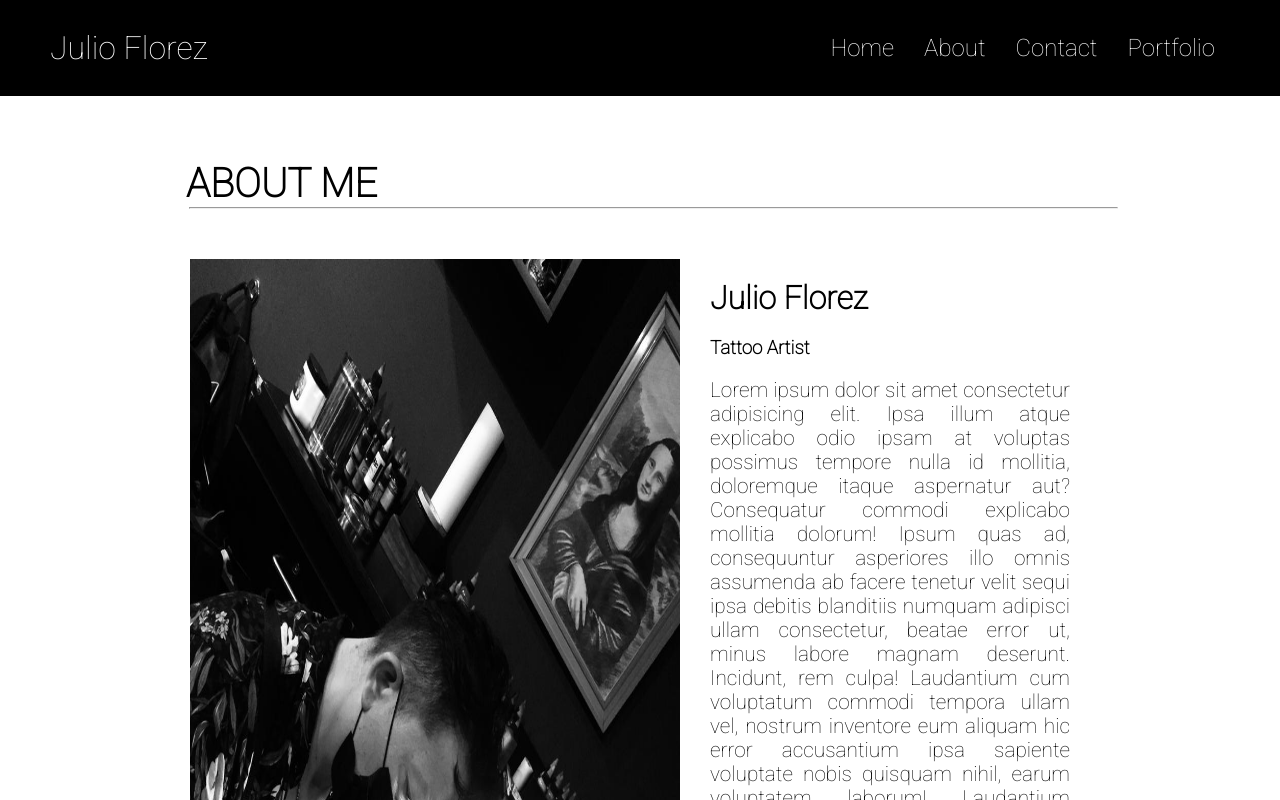
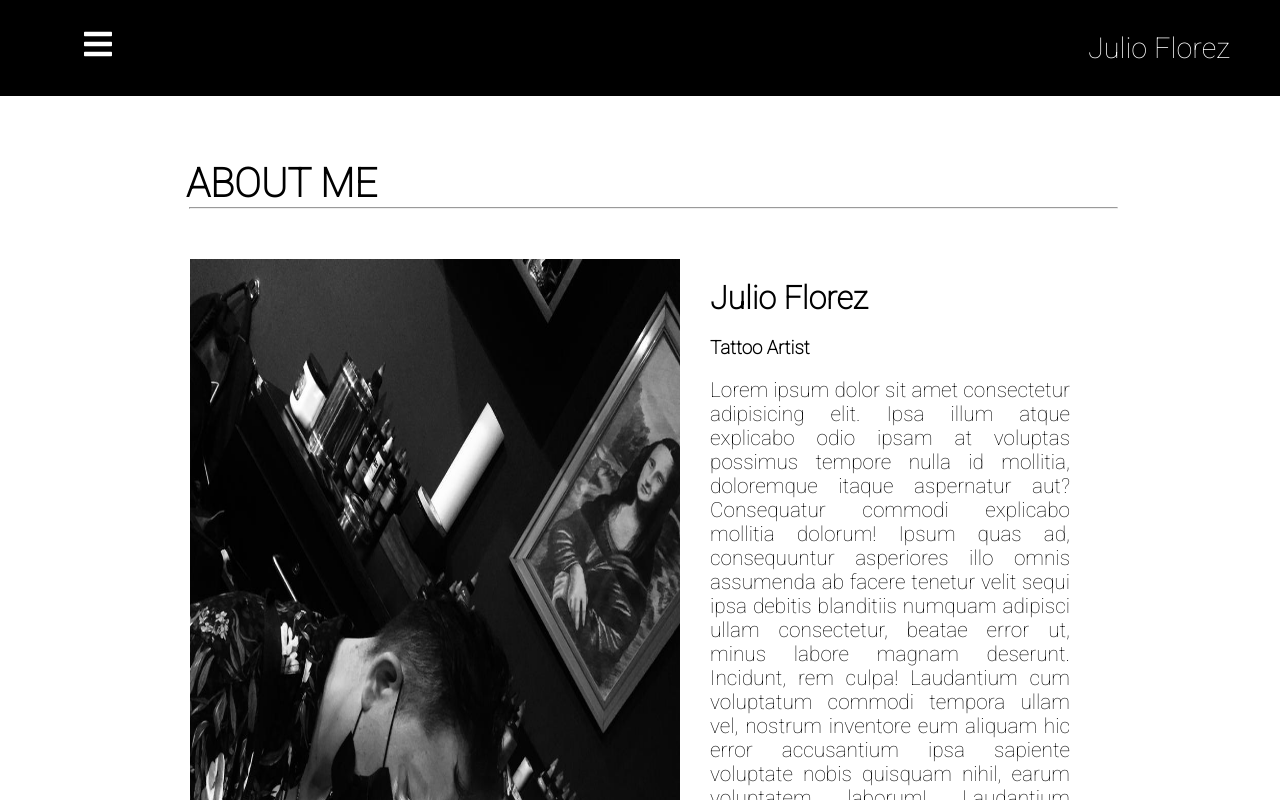
Before and after one commit to merchanha/webPortfolio-, a React (Create React App) app: page /About in a window 1280 px wide. Shown: the top 800 px of the page. Built offline with nearby package versions, Linux system fonts and the light colour scheme.

Commit message:
menu burger

```diff
--- a/package.json
+++ b/package.json
@@ -12,6 +12,7 @@
     "react-awesome-lightbox": "^1.8.1",
     "react-carousel-minimal": "^1.3.4",
     "react-dom": "^17.0.2",
+    "react-icons": "^4.2.0",
     "react-images": "^1.2.0-beta.7",
     "react-photo-gallery": "^8.0.0",
     "react-photoswipe-gallery": "^1.3.6",
--- /dev/null
+++ b/src/SidebarData.js
@@ -0,0 +1,32 @@
+import React from 'react';
+import * as FaIcons from 'react-icons/fa';
+import * as AiIcons from 'react-icons/ai';
+import * as IoIcons from 'react-icons/io';
+
+export const SidebarData = [
+  {
+    title: 'Home',
+    path: '/',
+    icon: <AiIcons.AiFillHome />,
+    cName: 'nav-text'
+  },
+  {
+    title: 'About',
+    path: '/About',
+    icon: <IoIcons.IoMdPerson />,
+    cName: 'nav-text'
+  },
+  {
+    title: 'Contact',
+    path: '/Contact',
+    icon: <FaIcons.FaEnvelopeOpenText />,
+    cName: 'nav-text'
+  },
+  {
+    title: 'Portfolio',
+    path: '/Portfolio',
+    icon: <IoIcons.IoIosImages/>,
+    cName: 'nav-text'
+  },
+
+];
--- a/src/components/Contact.css
+++ b/src/components/Contact.css
@@ -10,7 +10,9 @@
     padding-left: 80px;
     padding-right: 80px;
     margin-top: 60px;
-    color:white
+    color:white;
+
+
 
 
     }
@@ -112,6 +114,7 @@
 
     .contactbox1 {
         position: relative;
+        z-index: 0;
 
     }
 
--- a/src/components/Header.js
+++ b/src/components/Header.js
@@ -1,31 +1,63 @@
 /* eslint-disable jsx-a11y/heading-has-content */
-import React from 'react'
+import React, { useState } from 'react';
+import * as FaIcons from 'react-icons/fa';
+import * as AiIcons from 'react-icons/ai';
 import logonegro from "../media/logonegro.jpeg"
-import { NavLink } from "react-router-dom";
+import { SidebarData } from '../SidebarData';
+import './Navbar.css';
+import { IconContext } from 'react-icons';
+import { Link } from "react-router-dom";
 import './cover/Cover.css';
 import '../components/Header.css'
+import './Navbar.css'
+
 
 
 
 
 
 export default function Header({isScrolling}) {
+
+  const [sidebar, setSidebar] = useState(false);
+
+  const showSidebar = () => setSidebar(!sidebar);
+
+
     return (
 
     <header className={`header ${isScrolling > 0 ? "scrolling": null}`}>
-       {/* <div class="toggle" onclick="toggleMenu();"></div> */}
-
-       <NavLink to = "/" class="NombreNavBar"><p>Julio Florez</p></NavLink>
-        <ul>
-
-            <li><NavLink to = "/" onclick="toggleMenu();">Home</NavLink></li>
-            <li><NavLink to = "/About" onclick="toggleMenu();">About</NavLink></li>
-            <li><NavLink to = "/Contact" onclick="toggleMenu();">Contact</NavLink></li>
-            <li><NavLink to = "/Portfolio" onclick="toggleMenu();">Portfolio</NavLink></li>
 
 
-        </ul>
 
+
+     <IconContext.Provider value={{ color: '#fff' }}>
+
+        <div className='navbar'>
+          <Link to='#' className='menu-bars'>
+            <FaIcons.FaBars onClick={showSidebar} />
+          </Link>
+        </div>
+        <nav className={sidebar ? 'nav-menu active' : 'nav-menu'}>
+          <ul className='nav-menu-items' onClick={showSidebar}>
+            <li className='navbar-toggle'>
+              <Link to='#' className='menu-bars'>
+                <AiIcons.AiOutlineClose />
+              </Link>
+            </li>
+            {SidebarData.map((item, index) => {
+              return (
+                <li key={index} className={item.cName}>
+                  <Link to={item.path}>
+                    {item.icon}
+                    <span>{item.title}</span>
+                  </Link>
+                </li>
+              );
+            })}
+          </ul>
+        </nav>
+      </IconContext.Provider>
+      <Link to = "/" className="logo"><p>Julio Florez</p></Link>
     </header>
 
 
--- /dev/null
+++ b/src/components/Navbar.css
@@ -0,0 +1,69 @@
+
+
+  .menu-bars {
+    background-color: rgb(61, 61, 71);
+    margin-left: 2rem;
+    font-size: 2rem;
+    background: none;
+  }
+
+  .nav-menu {
+    background-color: #0c0c0c;
+    width: 300px;
+    height: 100vh;
+    display: flex;
+    justify-content: center;
+    position: fixed;
+    top: 0;
+    left: -100%;
+    transition: 850ms;
+
+  }
+
+  .nav-menu.active {
+    left: 0;
+    transition: 350ms;
+  }
+
+  .nav-text {
+
+    display:flex;
+    justify-content:start;
+    align-items: center;
+    padding: 8px 0px 8px 16px;
+    list-style: none;
+    height: 50px;
+  }
+
+  .nav-text a {
+    text-decoration: none;
+    color: #f5f5f5;
+    font-size: 25px;
+    width: 90%;
+    height: 100%;
+    display: flex;
+    align-items: center;
+    padding: 0 24px;
+    border-radius: 4px;
+  }
+
+  .nav-text a:hover {
+    background-color: #4c4e50;
+  }
+
+  .nav-menu-items {
+    width: 100%;
+  }
+
+  .navbar-toggle {
+
+    width: 100%;
+    height: 80px;
+    display: flex;
+    justify-content: start;
+    align-items: center;
+  }
+
+  span {
+    margin-left: 16px;
+  }
--- a/src/components/cover/Cover.css
+++ b/src/components/cover/Cover.css
@@ -41,12 +41,23 @@
 
 
 .logo{
-    width: 50px;
-    height: 50px;
+
+    width: 100%;
+    height: 60px;
     border-radius: 50%;
+    text-decoration: none;
+    align-items: center;
+    display: flex;
+    justify-content:flex-end;
+
+}
+
+.logo >p{
+    font-size: 1.8rem;
 }
 
 .logoB{
+    background-color: transparent;
     width: 200px;
     height: 200px;
     border-radius: 50%;
@@ -61,6 +72,7 @@
     padding: 17px 50px;
     z-index: 0;
     display: flex;
+
     justify-content:space-between;
     align-items: center;
     background-color: black;
@@ -68,29 +80,6 @@
 }
 
 
-.header ul {
-
-    display: flex;
-    align-content: center;
-}
-
-.header ul li{
-    position: relative;
-    list-style: none;
-    align-items: center;
-
-}
-
-.header ul li a {
-    position: relative;
-    display:inline-block;
-    justify-content: center;
-    align-items: center;
-    margin: 0 15px;
-    color: white;
-    text-decoration: none;
-
-}
 
 
 .scrolling{
--- a/src/components/photos.js
+++ b/src/components/photos.js
@@ -12,8 +12,8 @@
 export const photos = [
     {
       src: `${tattoo1}`,
-      width: 3,
-      height: 3
+      width: 100,
+      height: 100
     },
     {
       src: `${tatto6}`,
```
Also changed, not shown: src/components/Contact.js (+0 -9 lines), src/components/Portfolio.js (+9 -3 lines), 1 other file (tests, documents, lock files or other folders).
